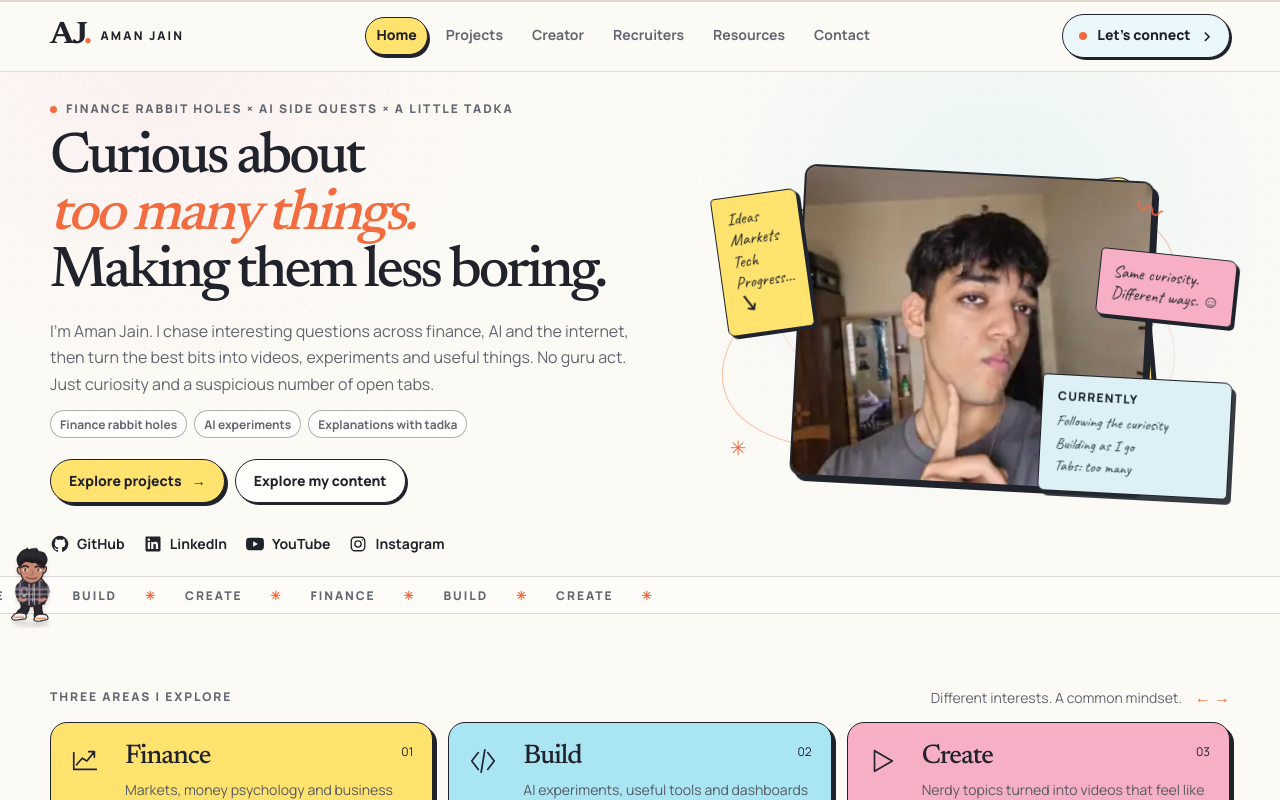
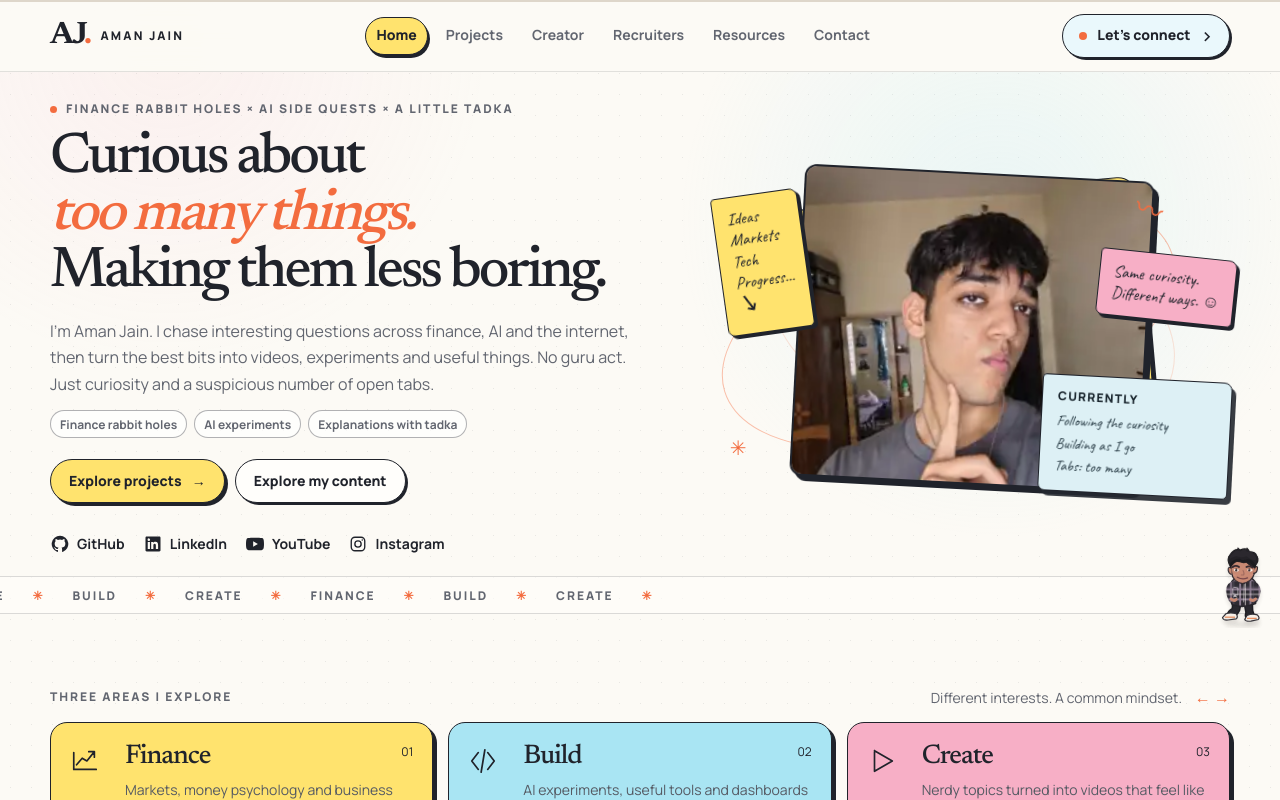
Before and after one commit to aman482006-beep/MY-WEBSITE, a Next.js app: page / in a window 1280 px wide. Shown: the top 800 px of the page. Built offline with nearby package versions, Linux system fonts and the light colour scheme; no server answers.

Commit message:
Use compositor-friendly transform travel and lock responsive corner position

```diff
--- a/src/app/mini-aman.css
+++ b/src/app/mini-aman.css
@@ -5,6 +5,7 @@
   --mini-size: 64px;
   position: fixed;
   z-index: 420;
+  left: 0;
   width: var(--mini-size);
   height: 100px;
   display: flex;
@@ -12,12 +13,12 @@
   justify-content: center;
   pointer-events: none;
   opacity: 0;
-  transform: translate3d(0, 12px, 0);
-  transition: left 760ms cubic-bezier(.2,.72,.18,1), top 760ms cubic-bezier(.2,.72,.18,1), opacity 380ms ease, transform 650ms cubic-bezier(.2,.72,.18,1);
+  transform: translate3d(var(--mini-x, 0px), 12px, 0);
+  transition: transform 760ms cubic-bezier(.2,.72,.18,1), opacity 380ms ease;
   contain: layout paint style;
-  will-change: left, top, transform;
+  will-change: transform, opacity;
 }
-.mini-aman[data-pose] { opacity: .98; transform: translate3d(0,0,0); }
+.mini-aman[data-pose] { opacity: .98; transform: translate3d(var(--mini-x, 0px),0,0); }
 .mini-aman-character {
   position: relative;
   width: 64px;
@@ -188,8 +189,9 @@
     width: var(--mini-size);
     height: 76px;
     top: auto !important;
-    right: 8px !important;
-    left: auto !important;
+    --mini-x: calc(100vw - var(--mini-size) - 8px) !important;
+    left: 0 !important;
+    right: auto !important;
     bottom: 88px;
   }
   .mini-aman-character { width: 48px; height: 62px; }
@@ -208,12 +210,13 @@
     --mini-size: 40px;
     width: var(--mini-size);
     height: 62px;
-    right: 7px !important;
-    left: auto !important;
+    --mini-x: calc(100vw - var(--mini-size) - 7px) !important;
+    left: 0 !important;
+    right: auto !important;
     bottom: calc(env(safe-area-inset-bottom, 0px) + 76px);
     transform: translate3d(0, 5px, 0);
   }
-  .mini-aman[data-pose] { transform: translate3d(0,0,0); }
+.mini-aman[data-pose] { transform: translate3d(var(--mini-x, 0px),0,0); }
   .mini-aman-character { width: 40px; height: 52px; }
   .mini-aman-bubble {
     max-width: 104px;
```
